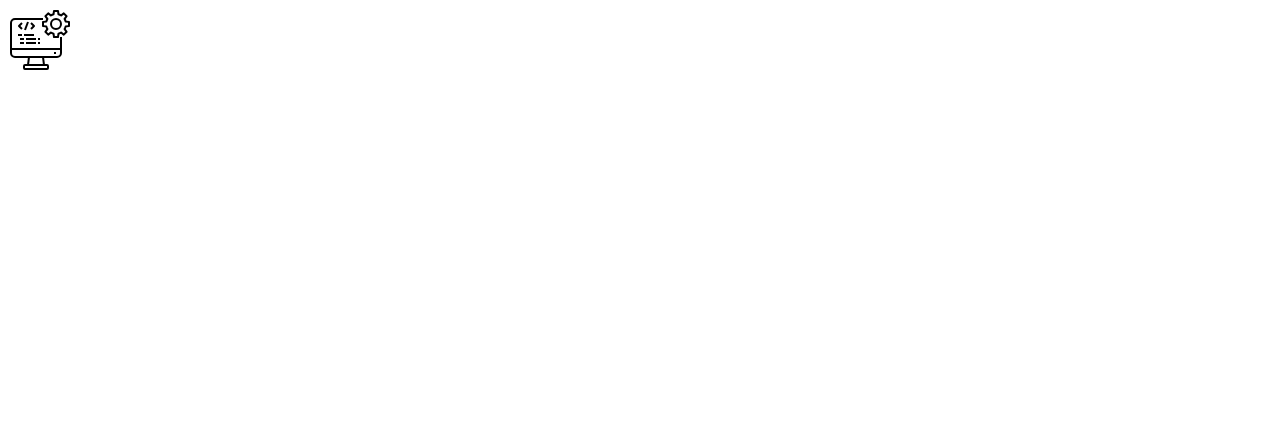
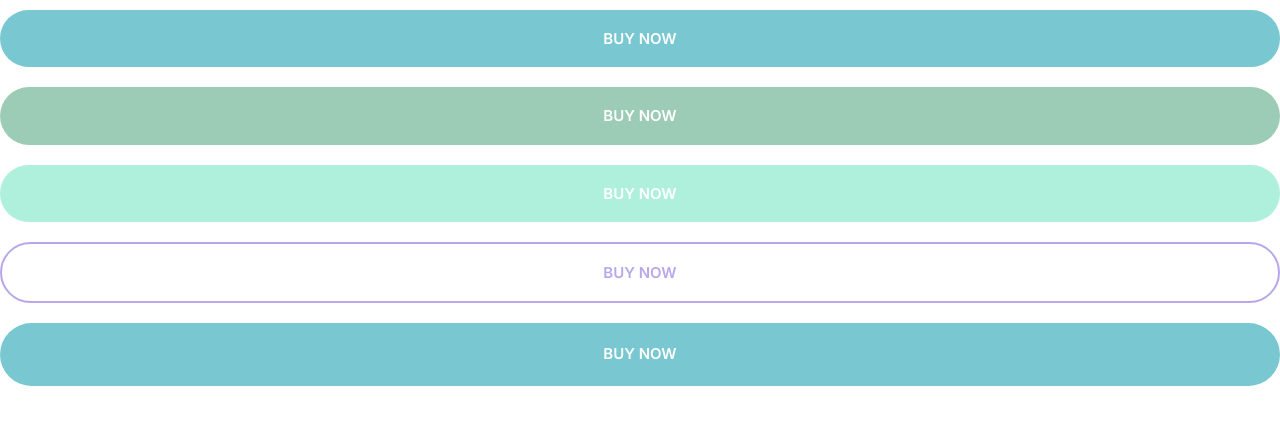
Before and after one commit to Kaygee105/Moshified, a plain HTML site: page index.html in a window 1280 px wide. Drawn offline with Linux system fonts and the light colour scheme.

Commit message:
Define rule for button

```diff
--- a/CSS/style.css
+++ b/CSS/style.css
@@ -1,9 +1,14 @@
 :root {
-  --color-primary: #13555e;
-  --color-secondary: #64c799;
-  --color-accent: #0de6a4;
-  --color-heading: #2e0ab3;
+  --color-primary: #79c7d1;
+  --color-secondary: #9dccb6;
+  --color-accent: #aff0dc;
+  --color-heading: #b6a8e9;
   --color-body: #b8c9dd;
+}
+*,
+*::after,
+*::before {
+  box-sizing: border-box;
 }
 /* Typography */
 html {
@@ -136,3 +141,54 @@ a {
   justify-content: center;
   align-items: center;
 }
+/* button */
+.btn {
+  border-radius: 40px;
+  border: 0;
+  cursor: pointer;
+  font-size: 1.8rem;
+  font-weight: 600;
+  margin: 1rem 0;
+  padding: 2rem 3rem;
+  text-align: center;
+  text-transform: uppercase;
+  white-space: nowrap;
+}
+.btn--primary {
+  background: var(--color-primary);
+  color: #fff;
+}
+.btn--primary:hover {
+  background: #9eb0b3;
+}
+.btn--secondary {
+  background: var(--color-secondary);
+  color: #fff;
+}
+.btn--secondary:hover {
+  background: tomato;
+}
+.btn--accent {
+  background: var(--color-accent);
+  color: #fff;
+}
+.btn--accent:hover {
+  background: tomato;
+}
+.btn--outline {
+  border: 2px solid var(--color-heading);
+  color: var(--color-heading);
+  background: #fff;
+}
+.btn--outline:hover {
+  background: var(--color-heading);
+  color: #fff;
+}
+.btn--block {
+  width: 100%;
+  display: inline-block;
+}
+@media screen and (min-width: 1024px) {
+  .btn{
+    font-size: 1.5rem;
+}
--- a/index.html
+++ b/index.html
@@ -15,10 +15,10 @@
     <link rel="stylesheet" href="CSS/style.css" />
   </head>
   <body>
-   <span class="icon-container">
-     </svg><svg class="icon ">
-       <use xlink:href="image/sprite.svg#computer"></use>
-     </svg>
-   </span>
+    <button class="btn btn--primary btn--block">Buy Now</button>
+    <button class="btn btn--secondary btn--block">Buy Now</button>
+    <button class="btn btn--accent btn--block">Buy Now</button>
+    <button class="btn btn--outline btn--block">Buy Now</button>
+    <a href="#" class="btn btn--primary btn--block">Buy Now</a>
   </body>
 </html>
```
Also changed, not shown: component/button.html (added, +5 -0 lines).
